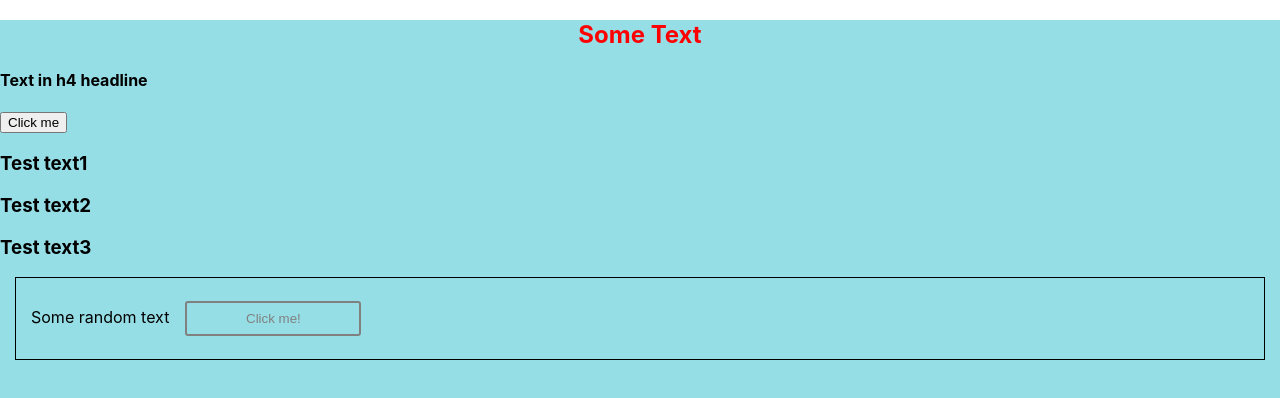
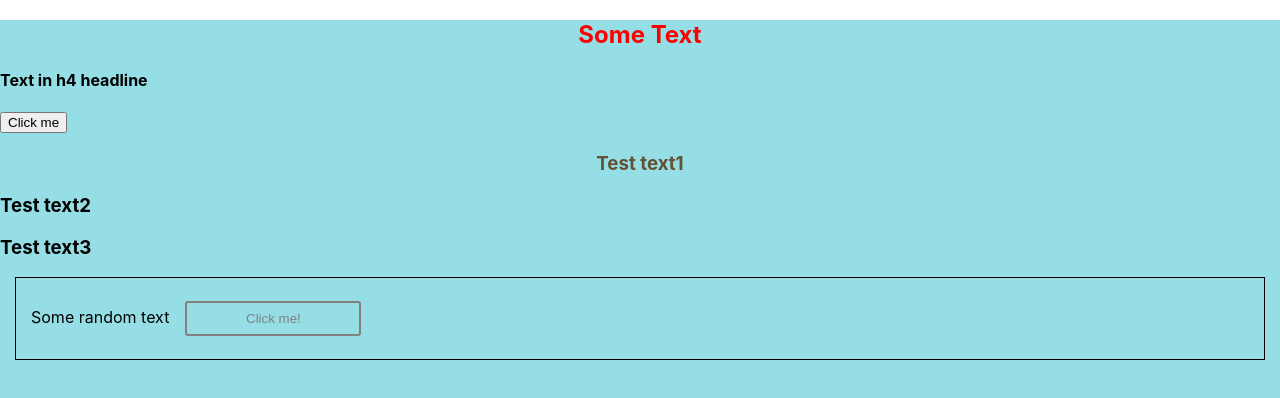
Before and after one commit to Saoa35/sixs-react-lesson, a React (Create React App) app: page / in a window 1280 px wide. Shown: the top 398 px of the page. Built offline with nearby package versions, Linux system fonts and the light colour scheme.

Commit message:
import app scss

```diff
--- a/src/Component/App/App.js
+++ b/src/Component/App/App.js
@@ -3,6 +3,7 @@ import StylesCompExamples from '../StylesCompExamples/StylesCompExamples';
 import Triel from '../Triel/Triel';
 import styles from './App.module.css';
 import clsx from 'clsx';
+import './App.scss';
 
 
 class App extends React.Component {
@@ -41,7 +42,7 @@ class App extends React.Component {
           </button>
         </p>
 
-        <h3 className='h3-test'>Test text1</h3>
+        <h3 className={ styles['h3-test'] }>Test text1</h3>
 
         <Triel/>
 
```
